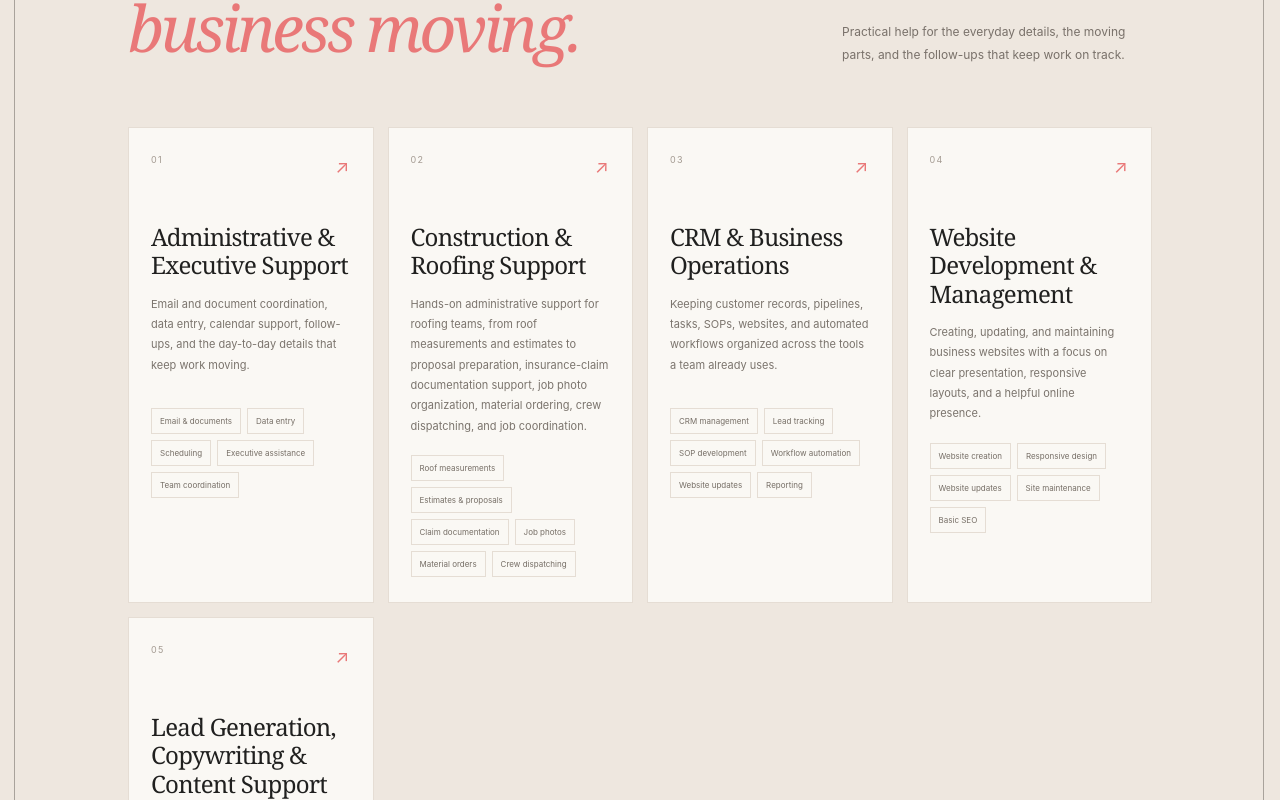
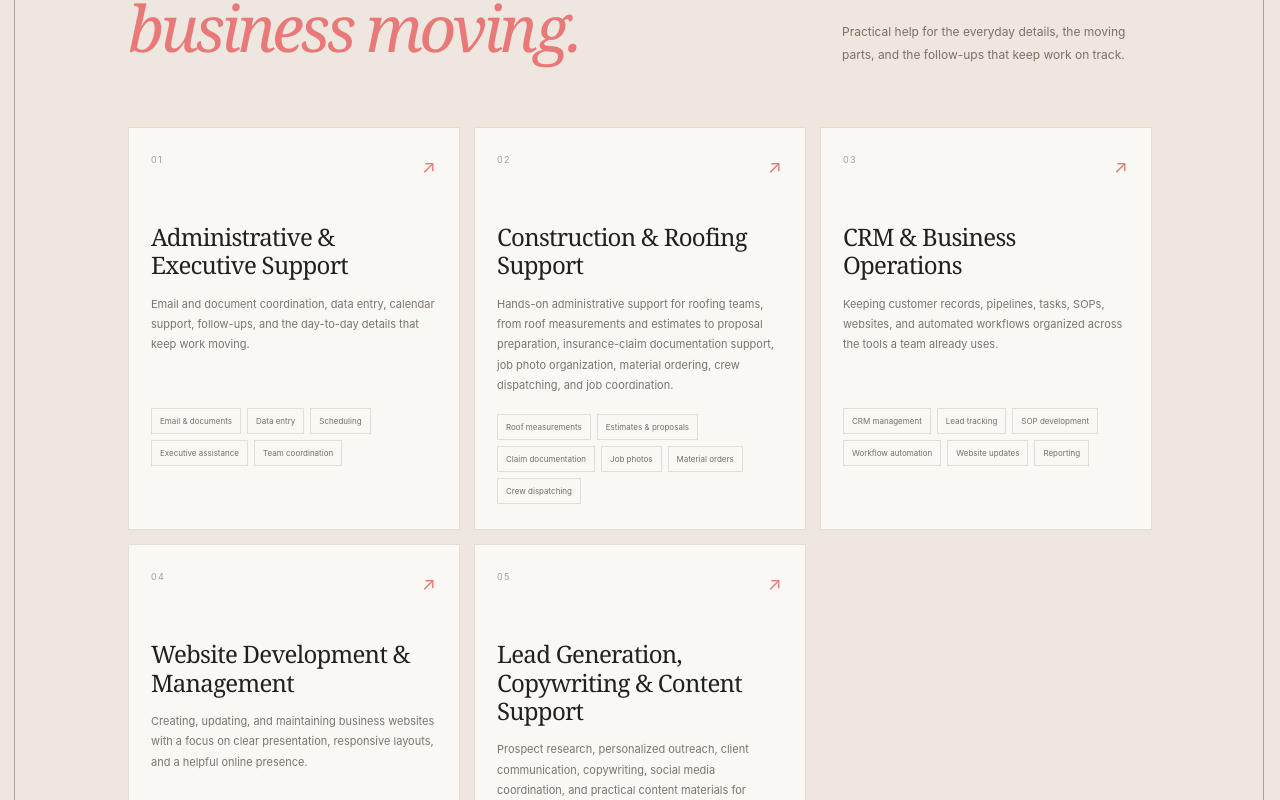
Before and after one commit to ivydachaibaligya-dot/Website, a Next.js app: page / in a window 1280 px wide. Shown: the part 1900-2700 px from the top of the page. Built offline with nearby package versions, Linux system fonts and the light colour scheme.

Commit message:
Adjust service layout for five portfolio services

```diff
--- a/src/app/globals.css
+++ b/src/app/globals.css
@@ -252,7 +252,7 @@ p, span, div { font-family: var(--font-inter), sans-serif; }
 .ivy-services { background:#eee7df; }
 .ivy-section-heading { display:flex; justify-content:space-between; align-items:end; gap:40px; margin-bottom:55px; }
 .ivy-section-heading>p { max-width:310px; color:#79716a; font-size:12px; line-height:1.9; margin:0 0 5px; }
-.ivy-service-grid { display:grid; grid-template-columns:repeat(4,1fr); gap:14px; }
+.ivy-service-grid { display:grid; grid-template-columns:repeat(3,minmax(0,1fr)); gap:14px; }
 .ivy-service-card { min-height:310px; background:#faf8f4; border:1px solid #e5ddd4; padding:25px 22px; transition:transform .4s,box-shadow .4s,border-color .4s; }
 .ivy-service-card:hover { transform:translateY(-9px); box-shadow:0 25px 45px #34281b12; border-color:var(--pink); }
 .ivy-service-top { display:flex; justify-content:space-between; color:#a39a91; font-size:9px; letter-spacing:.15em; }
@@ -313,7 +313,7 @@ p, span, div { font-family: var(--font-inter), sans-serif; }
 @keyframes ivyRise { from { opacity:0; transform:translateY(28px); } to { opacity:1; transform:translateY(0); } }
 @keyframes ivyFloat { 0%,100% { transform:translateY(0) rotate(-1deg); } 50% { transform:translateY(-10px) rotate(1deg); } }
 @keyframes ivyMarquee { from { transform:translateX(0); } to { transform:translateX(-50%); } }
-@media(max-width:1000px) { .ivy-hero { padding-left:7vw;padding-right:7vw; } .ivy-section { padding:90px 7vw; } .ivy-service-grid { grid-template-columns:repeat(2,1fr); } .ivy-service-card { min-height:280px; } .ivy-nav { padding:0 5vw; } .ivy-nav-links { gap:16px; } }
+@media(max-width:1000px) { .ivy-hero { padding-left:7vw;padding-right:7vw; } .ivy-section { padding:90px 7vw; } .ivy-service-grid { grid-template-columns:repeat(2,minmax(0,1fr)); } .ivy-service-card { min-height:280px; } .ivy-nav { padding:0 5vw; } .ivy-nav-links { gap:16px; } }
 @media(max-width:700px) {
   .ivy-nav { height:70px; padding:0 20px; } .ivy-nav-links { display:none; } .ivy-nav-cta { padding:11px 13px; font-size:10px; }
   .ivy-hero { display:flex; flex-direction:column; align-items:stretch; padding:75px 24px 70px; min-height:auto; }
```
